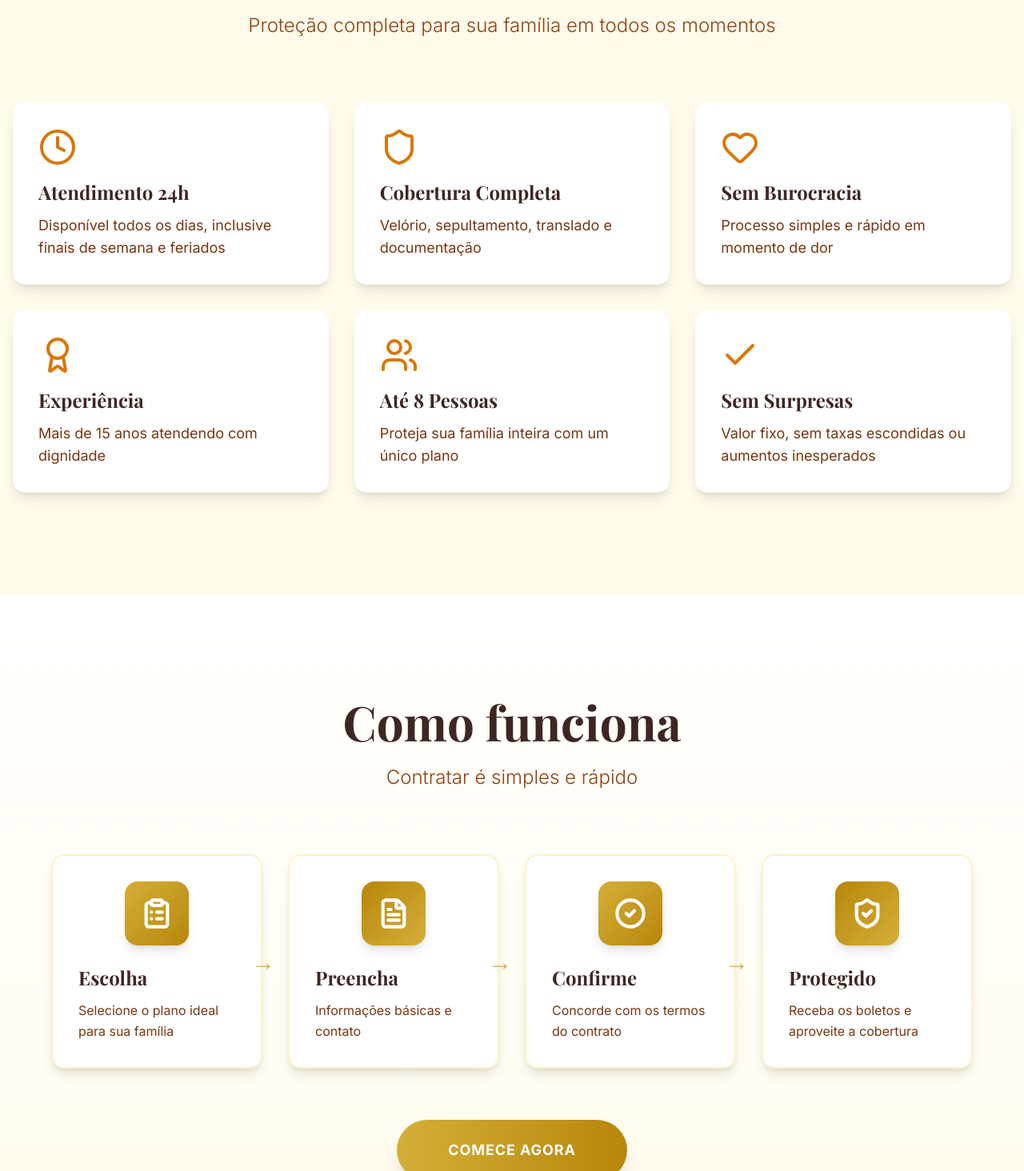
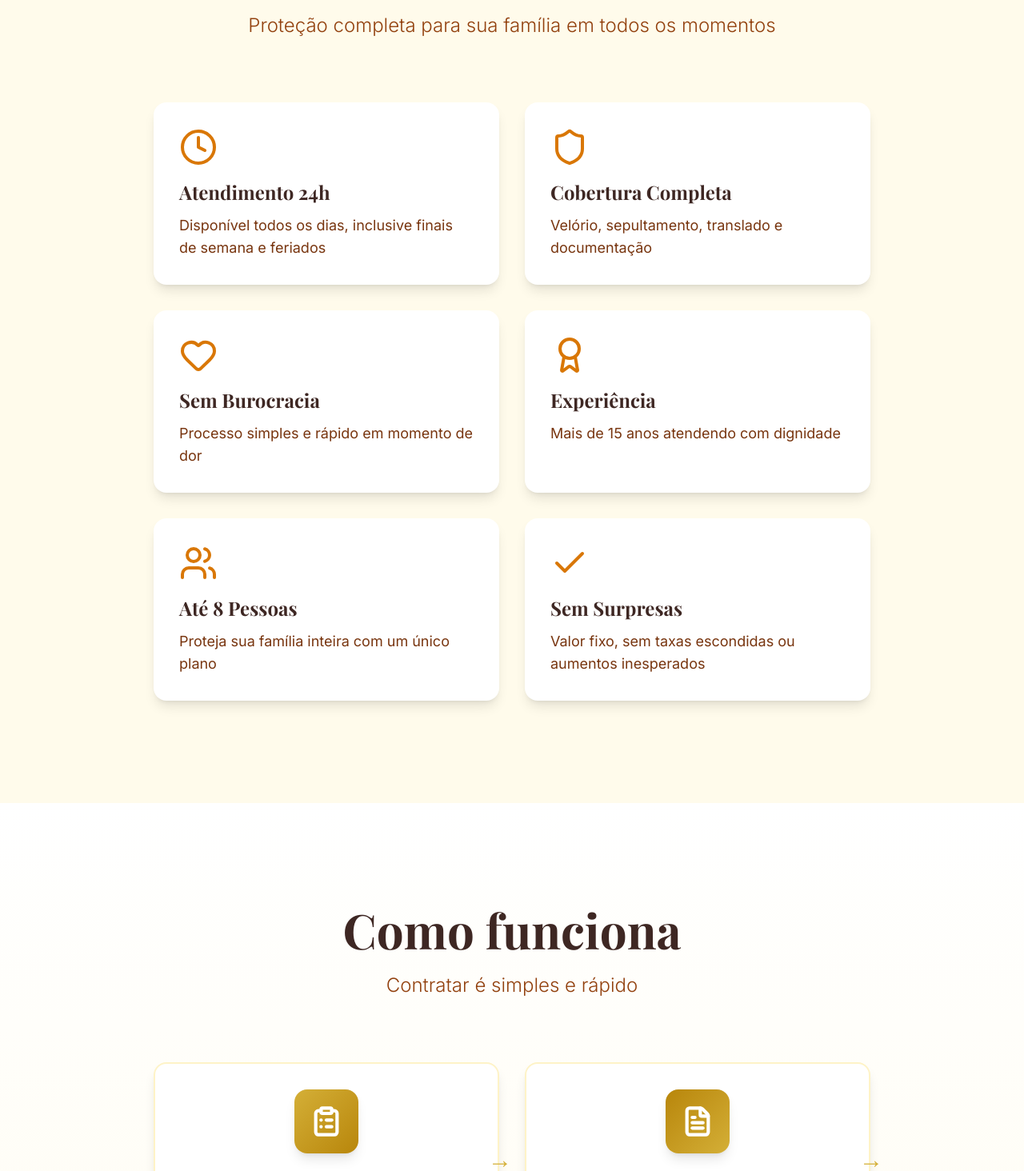
Before and after one commit to luizbem007-dot/PRINCIPEDAPAZ, a React (Vite) app: page / in a window 1280 px wide. Shown: the part 4926-6390 px from the top of the page at 80% size. Built offline with nearby package versions, Linux system fonts and the light colour scheme.

Commit message:
Layout mais compacto: 2 colunas para benefícios e como funciona

```diff
--- a/src/App.jsx
+++ b/src/App.jsx
@@ -531,7 +531,7 @@
           </motion.div>
 
           <motion.div
-            className="grid md:grid-cols-2 lg:grid-cols-3 gap-8"
+            className="grid grid-cols-1 md:grid-cols-2 gap-6 md:gap-8 max-w-4xl mx-auto"
             initial="initial"
             whileInView="whileInView"
             variants={staggerContainer}
@@ -579,7 +579,7 @@
           </motion.div>
 
           <motion.div
-            className="grid md:grid-cols-4 gap-8 max-w-6xl mx-auto"
+            className="grid grid-cols-1 md:grid-cols-2 gap-6 md:gap-8 max-w-4xl mx-auto"
             initial="initial"
             whileInView="whileInView"
             variants={staggerContainer}
```
